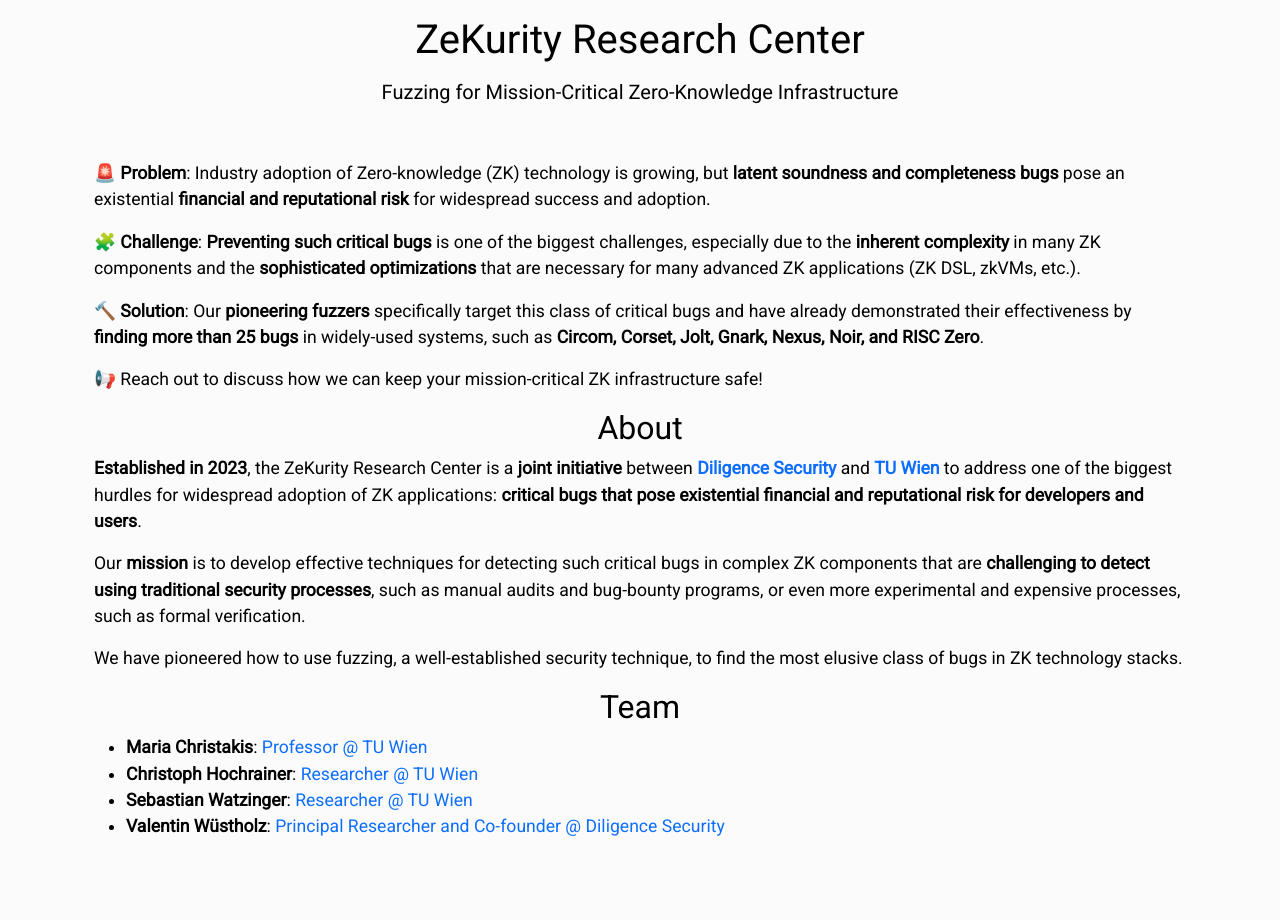
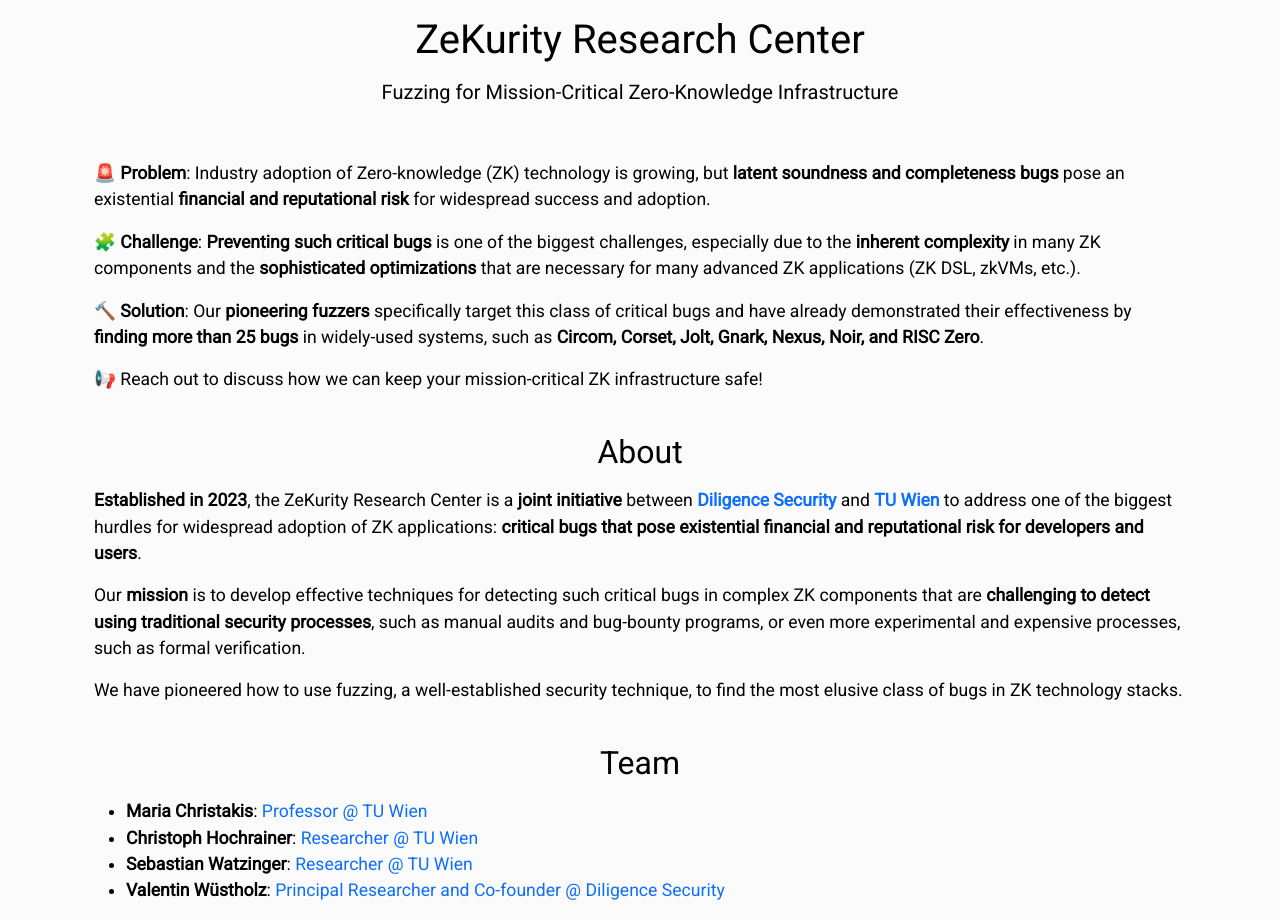
Before and after one commit to wuestholz/zekurity, a Jekyll site: the page built from index.md, in a window 1280 px wide. Built offline with Jekyll 4.4.1, drawn with Linux system fonts in a browser that asks for light colours.

Commit message:
Update website.

```diff
--- a/_layouts/default.html
+++ b/_layouts/default.html
@@ -26,10 +27,10 @@
       <h5 class="subtitle">{{ page.subtitle }}</h5>
       {% endif %}
     </div>
-      <div class="container text-start pt-5">
-        {{ content }}
-      </div>
+    <div class="container pt-5">
+      {{ content }}
     </div>
+  </div>
   </div>
 </body>
 
--- a/_sass/base.scss
+++ b/_sass/base.scss
@@ -16,3 +16,8 @@ a:link {
 h1, h2, h3, h4, h5, h6 {
   text-align: center;
 }
+
+h2 {
+  padding-top: 1.5rem;
+  padding-bottom: 0.5rem;
+}
```
Also changed, not shown: other parts of _layouts/default.html (+2 -1 lines), 3 other files.
